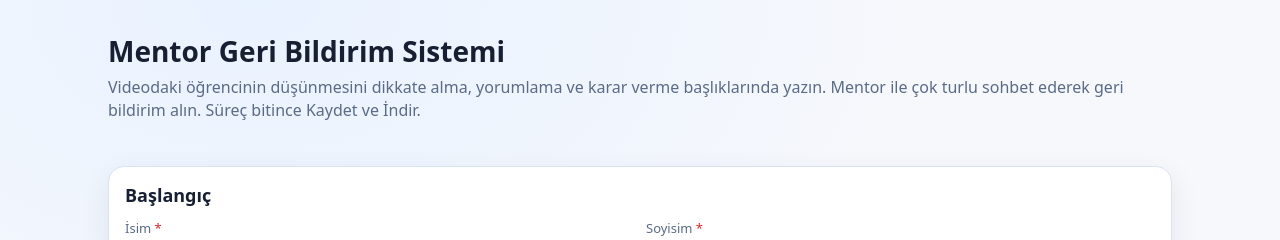
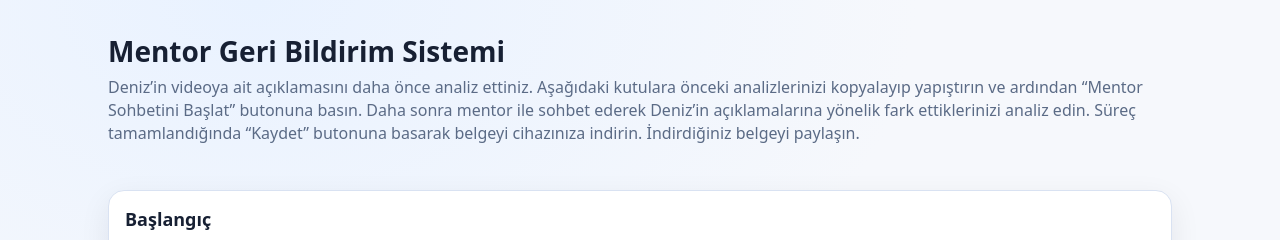
Before and after one commit to selenshere/deniz, a website: page index.html in a window 1280 px wide. Shown: the top 240 px of the page. Drawn offline with Linux system fonts and the light colour scheme.

Commit message:
Update index.html

```diff
--- a/index.html
+++ b/index.html
@@ -9,7 +9,7 @@
 <body>
   <header class="container">
     <h1>Mentor Geri Bildirim Sistemi</h1>
-    <p class="lead">Videodaki öğrencinin düşünmesini dikkate alma, yorumlama ve karar verme başlıklarında yazın. Mentor ile çok turlu sohbet ederek geri bildirim alın. Süreç bitince Kaydet ve İndir.</p>
+    <p class="lead">Deniz’in videoya ait açıklamasını daha önce analiz ettiniz. Aşağıdaki kutulara önceki analizlerinizi kopyalayıp yapıştırın ve ardından “Mentor Sohbetini Başlat” butonuna basın. Daha sonra mentor ile sohbet ederek Deniz’in açıklamalarına yönelik fark ettiklerinizi analiz edin. Süreç tamamlandığında “Kaydet” butonuna basarak belgeyi cihazınıza indirin. İndirdiğiniz belgeyi paylaşın.</p>
   </header>
 
   <main class="container">
```
